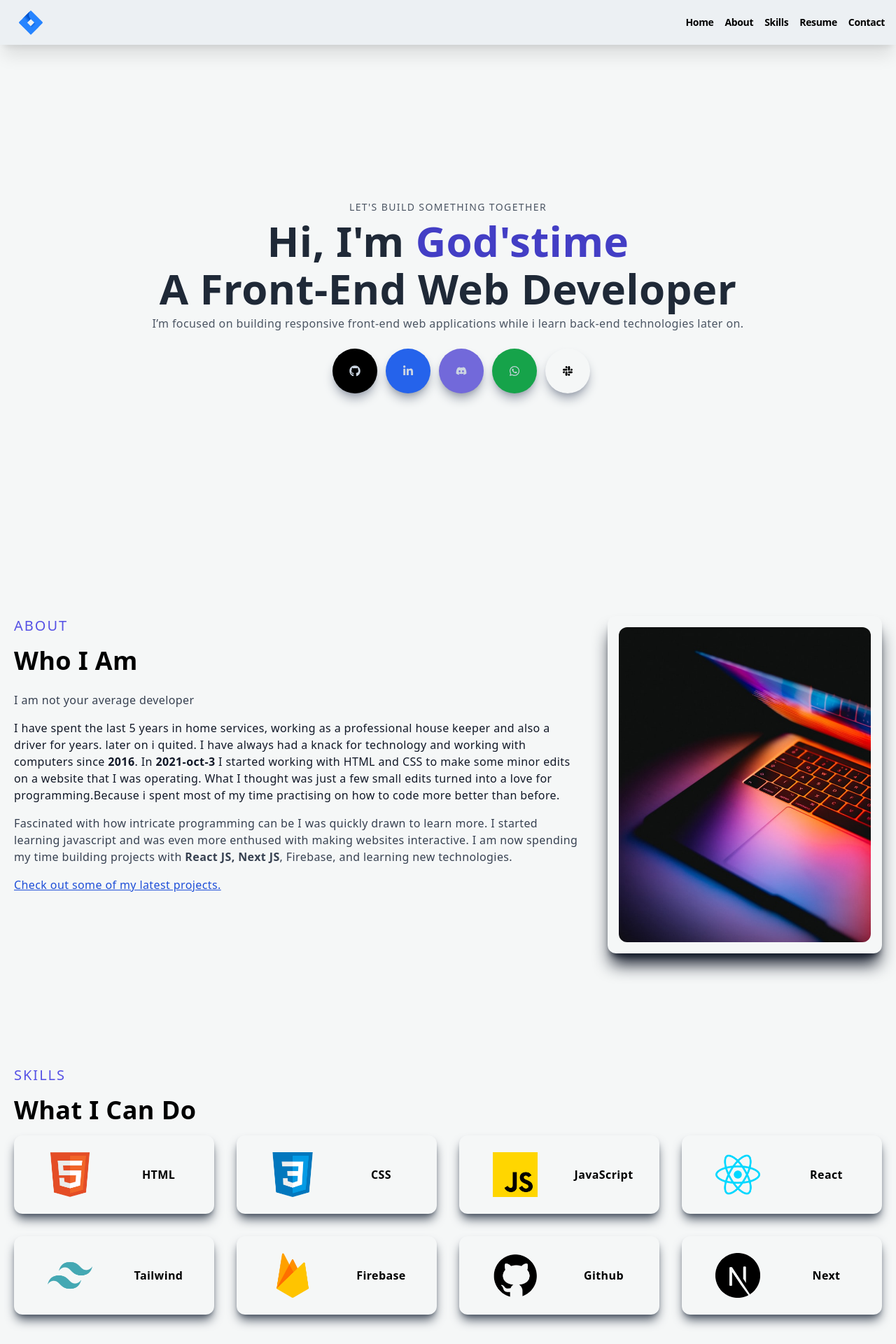
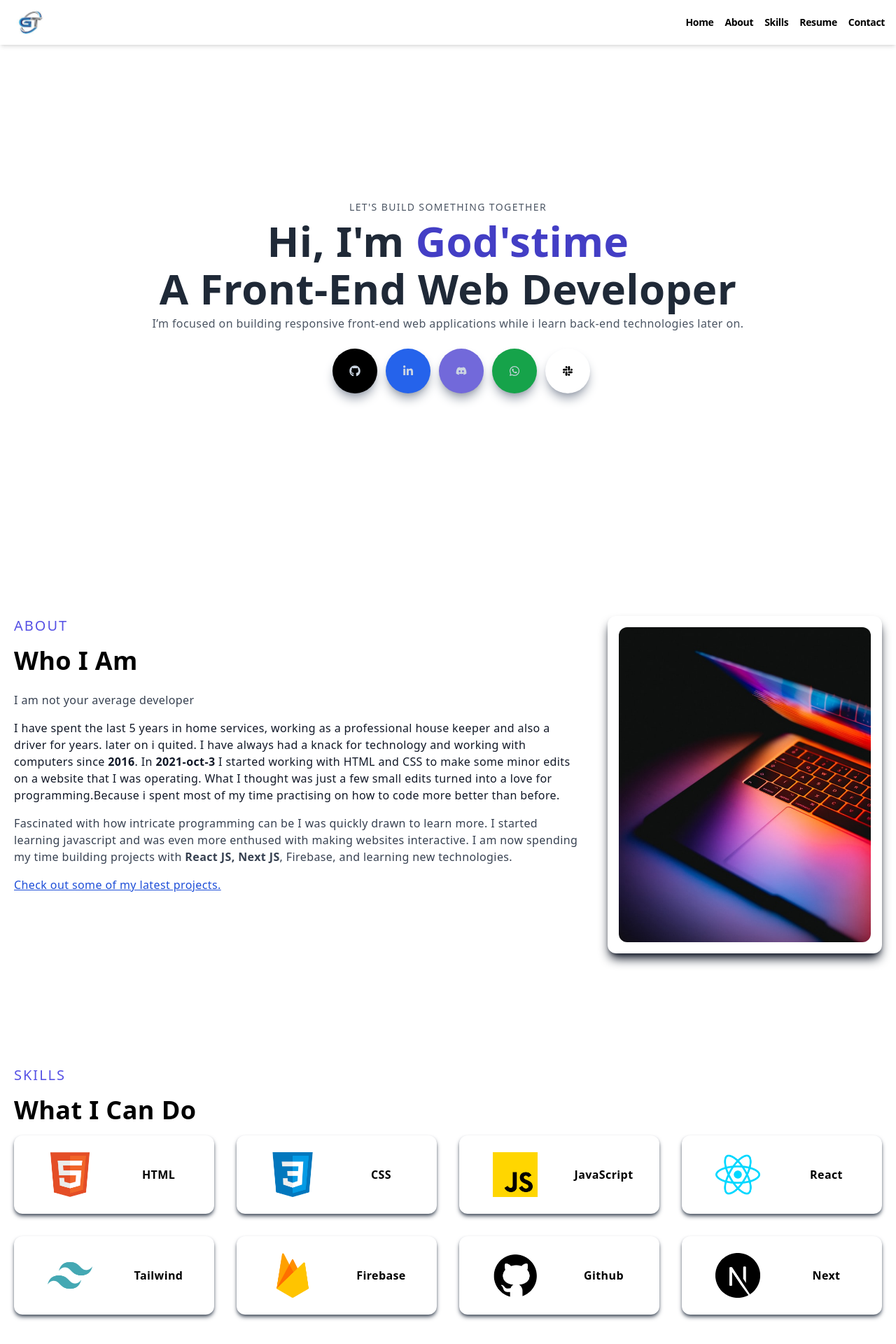
Before and after one commit to best2025j/Gt-portfolio, a React (Create React App) app: page / in a window 1280 px wide. Shown: the top 1920 px of the page at 70% size. Built offline with nearby package versions, Linux system fonts and the light colour scheme.

Commit message:
nvm update

```diff
--- a/public/index.html
+++ b/public/index.html
@@ -2,14 +2,14 @@
 <html lang="en">
   <head>
     <meta charset="utf-8" />
-    <link rel="icon" href="%PUBLIC_URL%/favicon.ico" />
+    <link rel="icon" href="%PUBLIC_URL%/" />
     <meta name="viewport" content="width=device-width, initial-scale=1" />
     <meta name="theme-color" content="#000000" />
     <meta
       name="description"
       content="Web site created using create-react-app"
     />
-    <link rel="apple-touch-icon" href="%PUBLIC_URL%/logo192.png" />
+    <link rel="apple-touch-icon" href="%PUBLIC_URL%/" />
     <!--
       manifest.json provides metadata used when your web app is installed on a
       user's mobile device or desktop. See https://developers.google.com/web/fundamentals/web-app-manifest/
--- a/src/Components/About.jsx
+++ b/src/Components/About.jsx
@@ -34,7 +34,7 @@ const About = () => {
             </p>
           </a>
         </div>
-        <div className="w-full h-auto m-auto shadow-xl shadow-gray-900 rounded-xl flex items-center justify-center p-4 hover:scale-105 ease-in duration-300">
+        <div className="w-full h-auto m-auto shadow-lg shadow-gray-900 rounded-xl flex items-center justify-center p-4 hover:scale-105 ease-in duration-300">
           <img src={AboutImg} className="rounded-xl" alt="/" />
         </div>
       </div>
--- a/src/Components/Main.jsx
+++ b/src/Components/Main.jsx
@@ -25,7 +25,7 @@ const Main = () => {
           </p>
           {/* ICONS */}
           <div className="flex items-center justify-between max-w-[330px] m-auto py-4 space-x-1 sm:space-x-3 text-slate-300">
-            <a href="http://">
+            <a href="https://github.com/best2025j">
               <div className="rounded-full shadow-lg bg-black shadow-gray-400 p-5 sm:p-6 cursor-pointer hover:scale-110 ease-in duration-300">
                 <FaGithub />
               </div>
@@ -33,7 +33,7 @@ const Main = () => {
 
             {/*  */}
 
-            <a href="http://">
+            <a href="https://www.linkedin.com/in/audu-godstime">
               <div className="rounded-full bg-blue-600 shadow-lg shadow-gray-400 p-5 sm:p-6 cursor-pointer hover:scale-110 ease-in duration-300">
                 <FaLinkedinIn className="" />
               </div>
@@ -49,7 +49,7 @@ const Main = () => {
 
             {/*  */}
 
-            <a href="http://">
+            <a href="https://wa.me/09012902537">
               <div className="rounded-full bg-green-600 shadow-lg shadow-gray-400 p-5 sm:p-6 cursor-pointer hover:scale-110 ease-in duration-300">
                 <FaWhatsapp className="" />
               </div>
--- a/src/Components/Navbar.jsx
+++ b/src/Components/Navbar.jsx
@@ -1,5 +1,5 @@
 import React, { useState } from "react";
-import image from "../Assets/logo-jira.svg";
+import image from "../Assets/gt.jpeg";
 import { AiOutlineClose, AiOutlineMenu } from "react-icons/ai";
 import {
   FaDiscord,
@@ -15,10 +15,10 @@ const Navbar = () => {
   const handleClose = () => setNav(!nav);
 
   return (
-    <div className="w-full h-16 shadow-xl bg-[#ecf0f3] fixed z-[100]">
+    <div className="w-full h-16 shadow-md bg-white fixed z-[100]">
       <div className="flex justify-between items-center w-full h-full px-4 2xl:px-16">
         <a href="/">
-          <img src={image} alt="" className="w-14 h-14" />
+          <img src={image} alt="" className="w-14 h-14 rounded-full" />
         </a>
 
         <ul className="hidden md:flex">
@@ -72,7 +72,7 @@ const Navbar = () => {
         <div
           className={
             nav
-              ? " fixed left-0 top-0 w-[70%] sm:w-[60%] md:w-[45%] h-screen sm:overflow-scroll bg-[#ecf0f3] p-5 ease-in duration-500"
+              ? " fixed left-0 top-0 w-[70%] sm:w-[60%] md:w-[45%] h-screen sm:overflow-scroll bg-white p-5 ease-in duration-500"
               : "fixed left-[-100%] h-screen top-0 p-5 ease-out duration-500"
           }
         >
@@ -127,22 +127,25 @@ const Navbar = () => {
             </p>
             {/* <div className="flex justify-between py-3 space-x-5 text-white"> */}
             <div className="flex items-center justify-between py-3 text-slate-300 space-x-4 w-full sm:w-[80%]">
-              <a href="http://" onClick={handleClose}>
+              <a href="https://github.com/best2025j" onClick={handleClose}>
                 <div className="rounded-full shadow-lg bg-black shadow-gray-600 hover:scale-105 easy-in duration-300 p-2 sm:p-4 cursor-pointer">
                   <FaGithub />
                 </div>
               </a>
-              <a href="http://" onClick={handleClose}>
+              <a
+                href="https://www.linkedin.com/in/audu-godstime"
+                onClick={handleClose}
+              >
                 <div className="rounded-full bg-blue-600 shadow-lg shadow-gray-600 hover:scale-105 easy-in duration-300 p-2 sm:p-4 cursor-pointer">
                   <FaLinkedinIn className="" />
                 </div>
               </a>
-              <a href="http://" onClick={handleClose}>
+              <a href="https://" onClick={handleClose}>
                 <div className="rounded-full bg-[#7289da] shadow-lg shadow-gray-600 hover:scale-105 easy-in duration-300 p-2 sm:p-4 cursor-pointer">
                   <FaDiscord className="" />
                 </div>
               </a>
-              <a href="http://" onClick={handleClose}>
+              <a href="https://wa.me/09012902537" onClick={handleClose}>
                 <div className="rounded-full bg-green-600 shadow-lg shadow-gray-600 hover:scale-105 easy-in duration-300 p-2 sm:p-4 cursor-pointer">
                   <FaWhatsapp className="" />
                 </div>
--- a/src/Components/Resume.jsx
+++ b/src/Components/Resume.jsx
@@ -4,7 +4,7 @@ import { FaGithub, FaLinkedinIn } from "react-icons/fa";
 const Resume = () => {
   return (
     <>
-      <div id="resume" className="max-w-[940px] mx-auto p-2 pt-[120px]">
+      <div id="resume" className="max-w-[940px] mx-auto p-4 pt-[120px]">
         <h2 className="text-center">Resume</h2>
         <div className="bg-[#d0d4d6] my-4 p-4 sm:w-full w-[98%] sm:flex sm:justify-between items-center ">
           <h2 className="text-center">Audu Godstime</h2>
--- a/src/Components/Skills.jsx
+++ b/src/Components/Skills.jsx
@@ -18,7 +18,7 @@ const Skills = () => {
         <h2 className="py-4">What I Can Do</h2>
         {/*  */}
         <div className="grid grid-cols-2 lg:grid-cols-4 gap-8">
-          <div className="p-6 shadow-gray-600 shadow-lg rounded-xl hover:scale-105 ease-in duration-300">
+          <div className="p-6 shadow-gray-600 shadow-md rounded-xl hover:scale-105 ease-in duration-300">
             <div className="grid grid-cols-2 gap-4 justify-center items-center">
               <div className="m-auto">
                 <img src={Html} width="64px" height="64px" alt="/" />
@@ -29,7 +29,7 @@ const Skills = () => {
             </div>
           </div>
           {/*  */}
-          <div className="p-6 shadow-gray-600 shadow-lg rounded-xl hover:scale-105 ease-in duration-300">
+          <div className="p-6 shadow-gray-600 shadow-md rounded-xl hover:scale-105 ease-in duration-300">
             <div className="grid grid-cols-2 gap-4 justify-center items-center">
               <div className="m-auto">
                 <img src={Css} width="64px" height="64px" alt="/" />
@@ -40,7 +40,7 @@ const Skills = () => {
             </div>
           </div>
           {/*  */}
-          <div className="p-6 shadow-gray-600 shadow-lg rounded-xl hover:scale-105 ease-in duration-300">
+          <div className="p-6 shadow-gray-600 shadow-md rounded-xl hover:scale-105 ease-in duration-300">
             <div className="grid grid-cols-2 gap-4 justify-center items-center">
               <div className="m-auto">
                 <img src={Javascript} width="64px" height="64px" alt="/" />
@@ -51,7 +51,7 @@ const Skills = () => {
             </div>
           </div>
           {/*  */}
-          <div className="p-6 shadow-gray-600 shadow-lg rounded-xl hover:scale-105 ease-in duration-300">
+          <div className="p-6 shadow-gray-600 shadow-md rounded-xl hover:scale-105 ease-in duration-300">
             <div className="grid grid-cols-2 gap-4 justify-center items-center">
               <div className="m-auto">
                 <img src={ReactImg} width="64px" height="64px" alt="/" />
@@ -62,7 +62,7 @@ const Skills = () => {
             </div>
           </div>
           {/*  */}
-          <div className="p-6 shadow-gray-600 shadow-lg rounded-xl hover:scale-105 ease-in duration-300">
+          <div className="p-6 shadow-gray-600 shadow-md rounded-xl hover:scale-105 ease-in duration-300">
             <div className="grid grid-cols-2 gap-4 justify-center items-center">
               <div className="m-auto">
                 <img src={Tailwind} width="64px" height="64px" alt="/" />
@@ -73,7 +73,7 @@ const Skills = () => {
             </div>
           </div>
           {/*  */}
-          <div className="p-6 shadow-gray-600 shadow-lg rounded-xl hover:scale-105 ease-in duration-300">
+          <div className="p-6 shadow-gray-600 shadow-md rounded-xl hover:scale-105 ease-in duration-300">
             <div className="grid grid-cols-2 gap-4 justify-center items-center">
               <div className="m-auto">
                 <img src={Firebase} width="64px" height="64px" alt="/" />
@@ -84,7 +84,7 @@ const Skills = () => {
             </div>
           </div>
           {/*  */}
-          <div className="p-6 shadow-gray-600 shadow-lg rounded-xl hover:scale-105 ease-in duration-300">
+          <div className="p-6 shadow-gray-600 shadow-md rounded-xl hover:scale-105 ease-in duration-300">
             <div className="grid grid-cols-2 gap-4 justify-center items-center">
               <div className="m-auto">
                 <img src={Github} width="64px" height="64px" alt="/" />
@@ -95,7 +95,7 @@ const Skills = () => {
             </div>
           </div>
           {/*  */}
-          <div className="p-6 shadow-gray-600 shadow-lg rounded-xl hover:scale-105 ease-in duration-300">
+          <div className="p-6 shadow-gray-600 shadow-md rounded-xl hover:scale-105 ease-in duration-300">
             <div className="grid grid-cols-2 gap-4 justify-center items-center">
               <div className="m-auto">
                 <img src={NextJS} width="64px" height="64px" alt="/" />
--- a/src/Pages/Home.jsx
+++ b/src/Pages/Home.jsx
@@ -1,4 +1,5 @@
 import React from "react";
+import { Outlet } from "react-router-dom";
 import About from "../Components/About";
 import Contact from "../Components/Contact";
 import Main from "../Components/Main";
@@ -14,6 +15,7 @@ const Home = () => {
       <Skills />
       <Resume />
       <Contact />
+      <Outlet />
     </>
   );
 };
--- a/src/index.css
+++ b/src/index.css
@@ -7,7 +7,7 @@
 
 @layer base {
     body {
-        @apply tracking-wide bg-[#f5f7f7] text-black
+        @apply tracking-wide bg-white text-black
     }
 
     h1, h2, h3, h4, h5, h6 {
```
Also changed, not shown: src/Components/Contact.jsx (+13 -10 lines), src/Assets/gt.jpeg (added).
